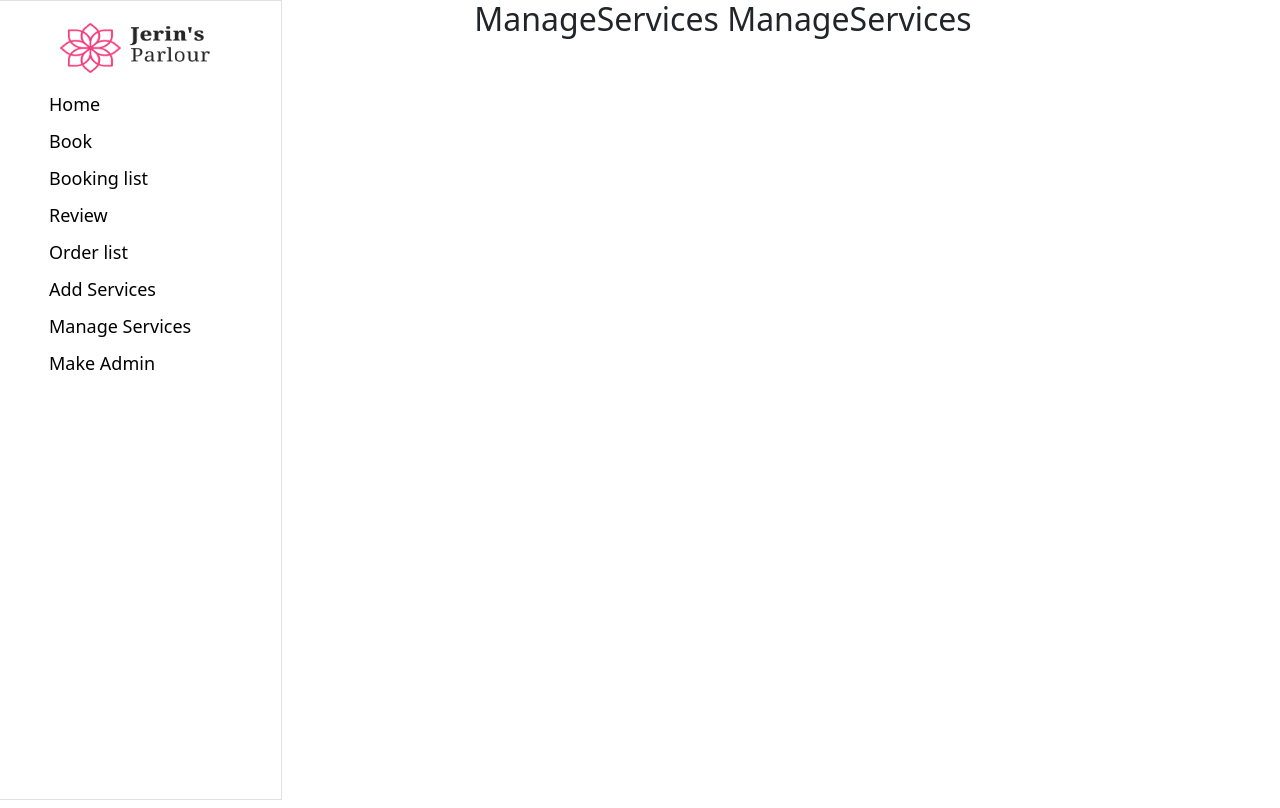
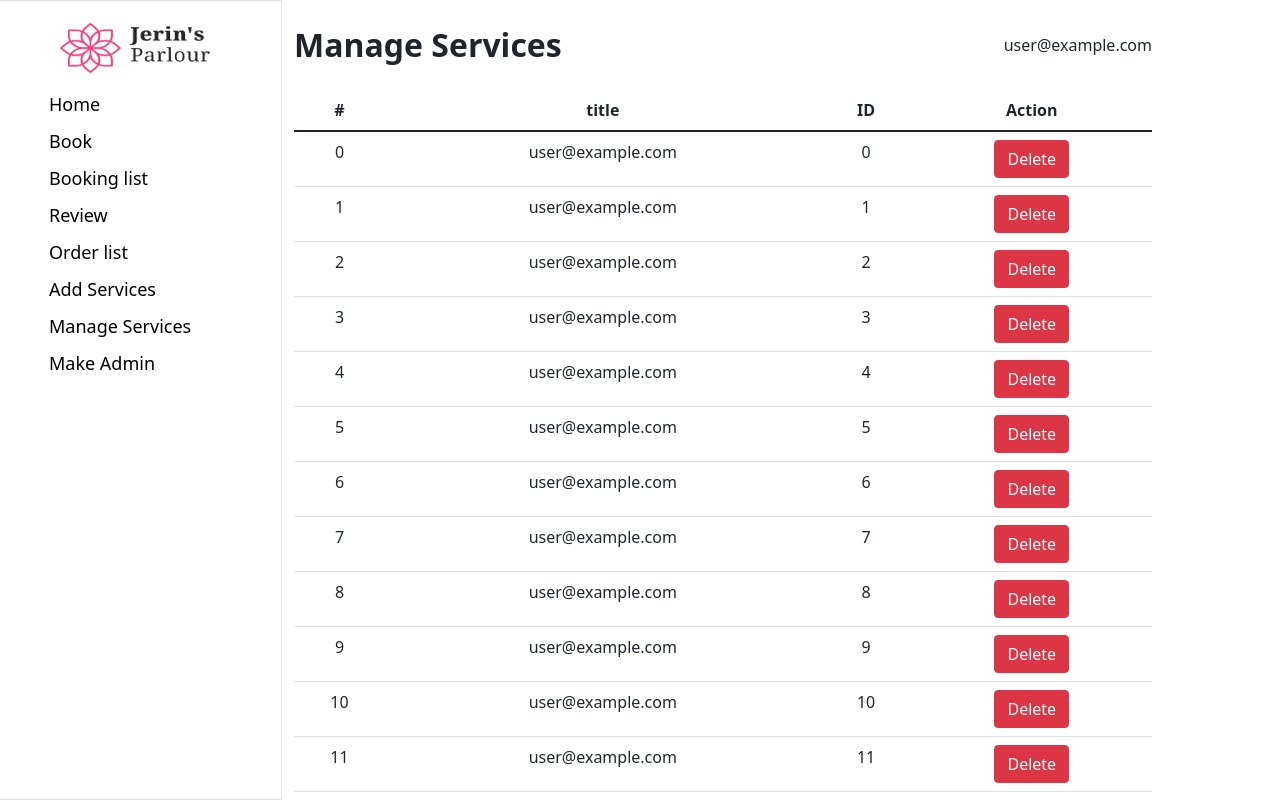
Before and after one commit to Nasirul-Islam/jerins-parlour-client, a React (Create React App) app: page /dashbord/manageServices in a window 1280 px wide. Built offline with nearby package versions, Linux system fonts and the light colour scheme; no server answers; sample sign-in values are in the browser's storage.

Commit message:
orderlist, bookinglist, manageService page add

```diff
--- a/src/Pages/Dashbord/Bookinglist/Bookinglist.js
+++ b/src/Pages/Dashbord/Bookinglist/Bookinglist.js
@@ -1,10 +1,18 @@
 import React from 'react';
+import useAuth from '../../../hooks/useAuth';
 
 const Bookinglist = () => {
+    const { user } = useAuth();
     return (
-        <div>
-            <h2>booking list booking list</h2>
-        </div>
+        <>
+            <div className="dashbordHeader d-flex justify-content-between">
+                <p className="fs-2 fw-bold">Booking List</p>
+                <p>{user?.email}</p>
+            </div>
+            <div className="">
+                <h2>all booking</h2>
+            </div>
+        </>
     );
 };
 
--- a/src/Pages/Dashbord/ManageServices/ManageServices.js
+++ b/src/Pages/Dashbord/ManageServices/ManageServices.js
@@ -1,10 +1,43 @@
-import React from 'react';
+import React, { useState } from 'react';
+import { Table, Button } from 'react-bootstrap';
+import useAuth from '../../../hooks/useAuth';
 
 const ManageServices = () => {
+    const { user } = useAuth();
+    const handledelete = () => {
+        console.log("select");
+    }
     return (
-        <div>
-            <h2>ManageServices ManageServices</h2>
-        </div>
+        <>
+            <div className="dashbordHeader d-flex justify-content-between">
+                <p className="fs-2 fw-bold">Manage Services</p>
+                <p>{user?.email}</p>
+            </div>
+            <div className="">
+                <Table responsive>
+                    <thead>
+                        <tr>
+                            <th>#</th>
+                            <th>title</th>
+                            <th>ID</th>
+                            <th>Action</th>
+                        </tr>
+                    </thead>
+                    <tbody>
+                        {Array.from({ length: 12 }).map((_, index) => (
+                            <tr key={index}>
+                                <td>{index}</td>
+                                <td>{user?.email}</td>
+                                <td>{index}</td>
+                                <td>
+                                    <Button onClick={handledelete} variant="danger">Delete</Button>
+                                </td>
+                            </tr>
+                        ))}
+                    </tbody>
+                </Table>
+            </div>
+        </>
     );
 };
 
--- a/src/Pages/Dashbord/Orderlist/Orderlist.js
+++ b/src/Pages/Dashbord/Orderlist/Orderlist.js
@@ -1,9 +1,15 @@
-import React from 'react';
-import { Button, Form, Table } from 'react-bootstrap';
+import React, { useState } from 'react';
+import { Table } from 'react-bootstrap';
 import useAuth from '../../../hooks/useAuth';
 
 const Orderlist = () => {
     const { user } = useAuth();
+    const [select, setSelect] = useState('');
+    // const handleconfirm = (e) => {
+    // }
+    // const handledelete = (e) => {
+    // }
+    console.log(select);
     return (
         <>
             <div className="dashbordHeader d-flex justify-content-between">
@@ -23,14 +29,16 @@ const Orderlist = () => {
                     <tbody>
                         {Array.from({ length: 12 }).map((_, index) => (
                             <tr key={index}>
+                                <td>{index}</td>
                                 <td>{user?.email}</td>
                                 <td>{index}</td>
-                                <td>{index}</td>
                                 <td>
-                                    <Form.Select aria-label="select">
-                                        <option value="1">confirm</option>
-                                        <option value="2">delete</option>
-                                    </Form.Select>
+                                    <select value="select"
+                                        onChange={e => setSelect(e.target.value)}>
+                                        <option>select</option>
+                                        <option>confirm</option>
+                                        <option>delete</option>
+                                    </select>
                                 </td>
                             </tr>
                         ))}
```
